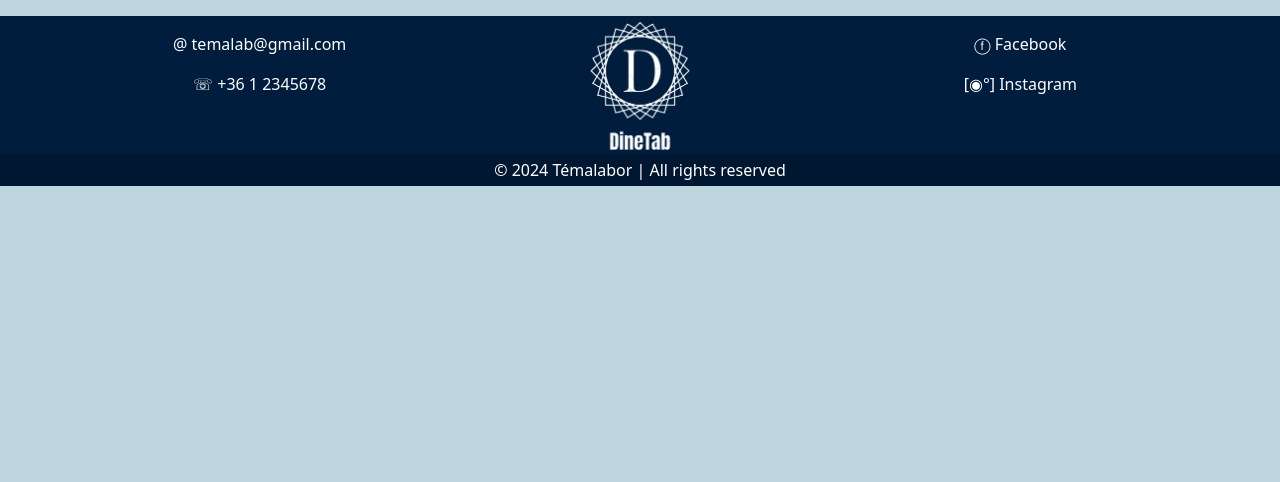
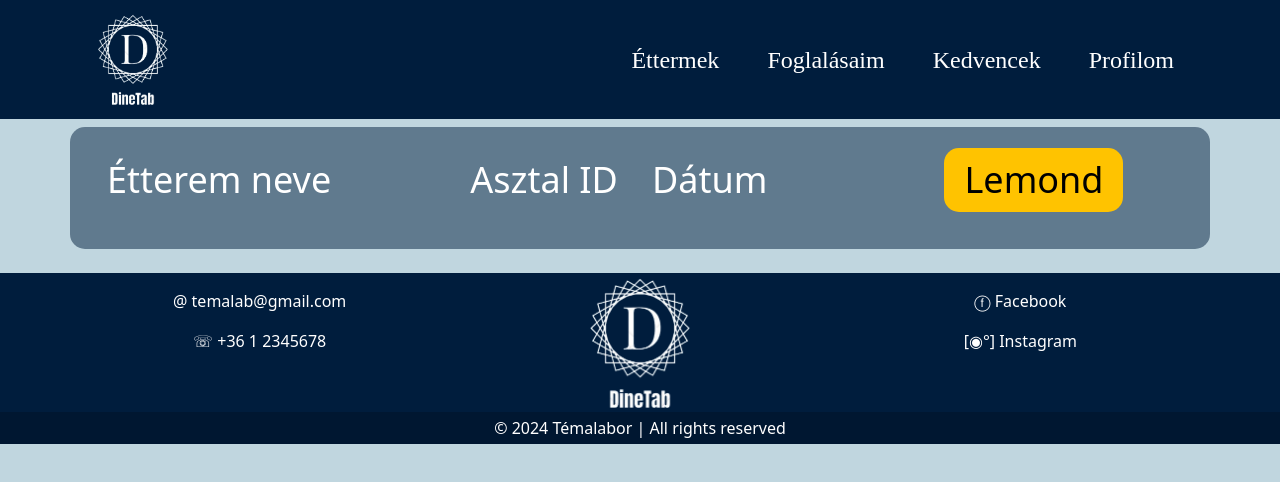
Before and after one commit to dudigeri0303/Temalab, a React (Vite) app in the folder TemalabFrontEnd/: page /template in a window 1280 px wide. Shown: the top 482 px of the page. Built offline with nearby package versions, Linux system fonts and the light colour scheme; a web font is replaced by a local one.

Commit message:
Template: kigyűjtöm ide az ilyen 'card'-okat, majd kiteszem őket a components-be., hogy a megfelelő jsx-ben majd lehessen őket hívni, amennyi kell.

```diff
--- a/TemalabFrontEnd/src/App.css
+++ b/TemalabFrontEnd/src/App.css
@@ -51,7 +51,19 @@ body {
   padding: 10px;
   border: none 0px;
   text-decoration: none;
-  padding: 20px 20px 20px, 10px;
+  padding: 5px 30px;
+  border-radius: 15px;
+}
+
+.cardbtn {
+  background-color: #ffc300;
+  border-radius: 5px;
+  color: black;
+  font-size: 36px;
+  padding: 5px 20px;
+  border: none 0px;
+  margin: 20px;
+  border-radius: 15px;
 }
 
 .redbtn {
@@ -61,6 +73,7 @@ body {
   padding: 10px;
   border: none 0px;
   margin-top: 20px;
+  border-radius: 15px;
 }
 
 .logo {
@@ -124,3 +137,15 @@ footer a:hover {
   margin-top: 20px;
   margin-bottom: 20;
 }
+
+.div-card {
+  background-color: #607A8E;
+  border-radius: 15px;
+  align-items: center;
+  padding: 1px 25px;
+}
+
+.card-text {
+  font-size: 36px;
+  color:white;
+}
--- a/TemalabFrontEnd/src/App.jsx
+++ b/TemalabFrontEnd/src/App.jsx
@@ -7,6 +7,8 @@ import CreateRestaurant from './sections/CreateRestaurant';
 import Profile from './sections/Profile';
 import Footer from './components/Footer';
 import Navbar from './components/Navbar';
+import Template from './sections/Template';
+import CustomerReservations from './sections/CustomerReservations';
 
 function App() {
   return (
@@ -19,6 +21,8 @@ function App() {
               <Route path="/createRestaurant" element={<CreateRestaurant/>} /> {/*Elérhető: http://localhost:valami_szám/createRestaurant*/}
               <Route path="/profile" element={<Profile/>} /> {/*Elérhető: http://localhost:valami_szám/Profile*/}
               <Route path='/navbartest' element={<Navbar/>} />
+              <Route path="/template" element={<Template/>} />
+              <Route path="/customerReservations" element={<CustomerReservations/>} />
             </Routes>
       </Router>
       <Footer /> {/* Elvileg így minden oldalra render-elve lesz*/}
--- /dev/null
+++ b/TemalabFrontEnd/src/sections/CustomerReservations.jsx
@@ -0,0 +1,14 @@
+import "../App.css";
+import React, { useEffect } from "react";
+import Navbar from "../components/Navbar";
+
+export default function CustomerReservations() {
+  useEffect(() => {
+    document.title = "Foglalások | DineTab";
+  }, []);
+  return (
+    <>
+    <Navbar></Navbar>
+    </>
+    );
+  }
--- /dev/null
+++ b/TemalabFrontEnd/src/sections/Template.jsx
@@ -0,0 +1,49 @@
+import "../App.css";
+import React, { useEffect } from "react";
+import Navbar from "../components/Navbar";
+
+export default function Template() {
+  useEffect(() => {
+    document.title = "Template | DineTab";
+  }, []);
+  return (
+    <>
+    <Navbar></Navbar>
+      <section id="main" className="container py-2">
+
+          <div className="row div-card">
+            <div className="col-md-4">
+              <div className="mb-3">
+                <label htmlFor="restaurantName" className="card-text">
+                  Étterem neve
+                </label>
+              </div>
+            </div>
+            <div className="col-md-2">
+              <div className="mb-3">
+                <label htmlFor="tableNumber" className="card-text">
+                  Asztal ID
+                </label>
+
+              </div>
+            </div>
+            <div className="col-md-3">
+              <div className="mb-3">
+                <label htmlFor="dateTime" className="card-text">
+                  Dátum
+                </label>
+
+              </div>
+            </div>
+            <div className="col-md-2">
+              <div className="mb-3">
+              <button type="button" className="cardbtn">
+                Lemond
+              </button>
+              </div>
+            </div>
+          </div>
+      </section>
+    </>
+  );
+}
```
Also changed, not shown: TemalabFrontEnd/src/components/ReservationCard.jsx (added, +44 -0 lines).
